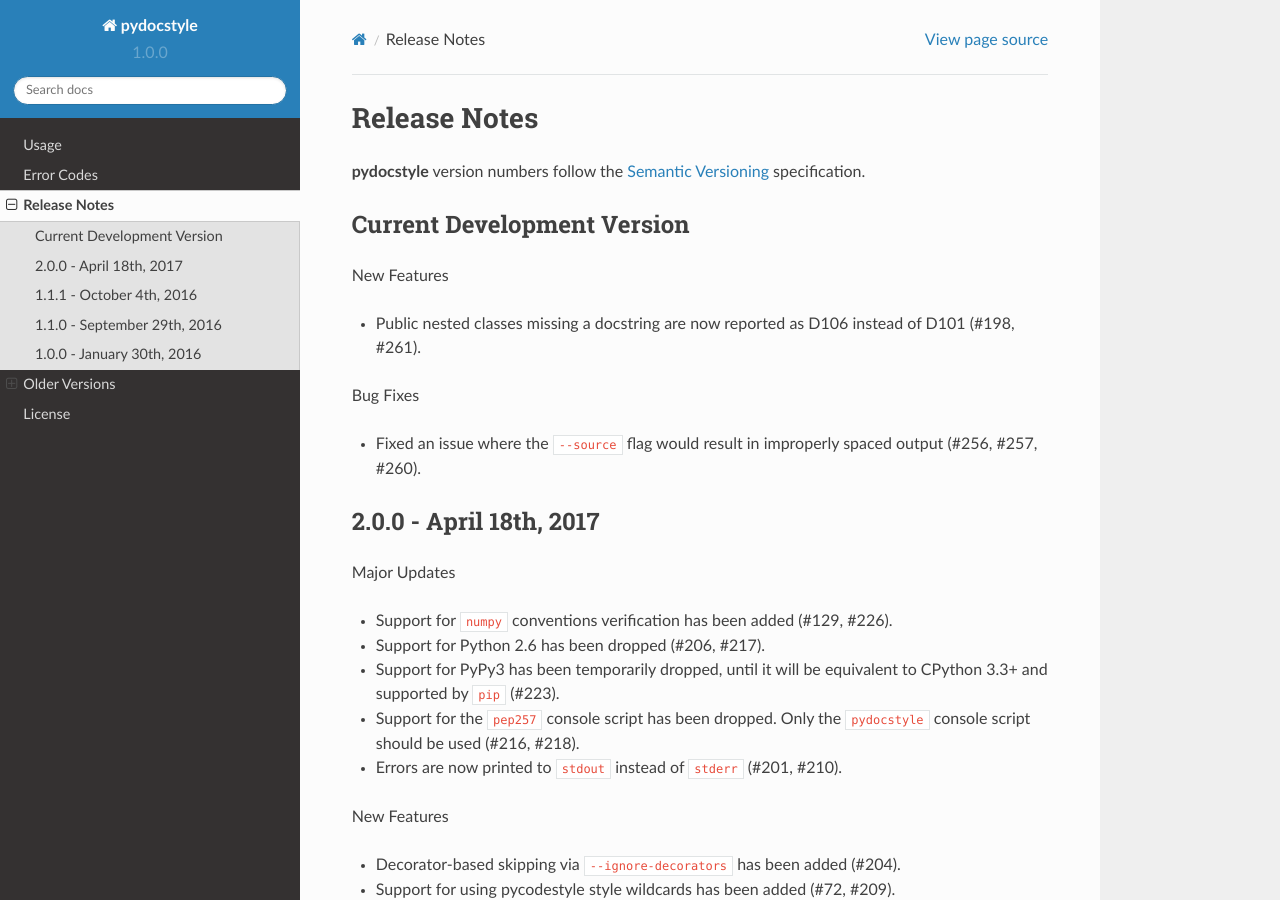
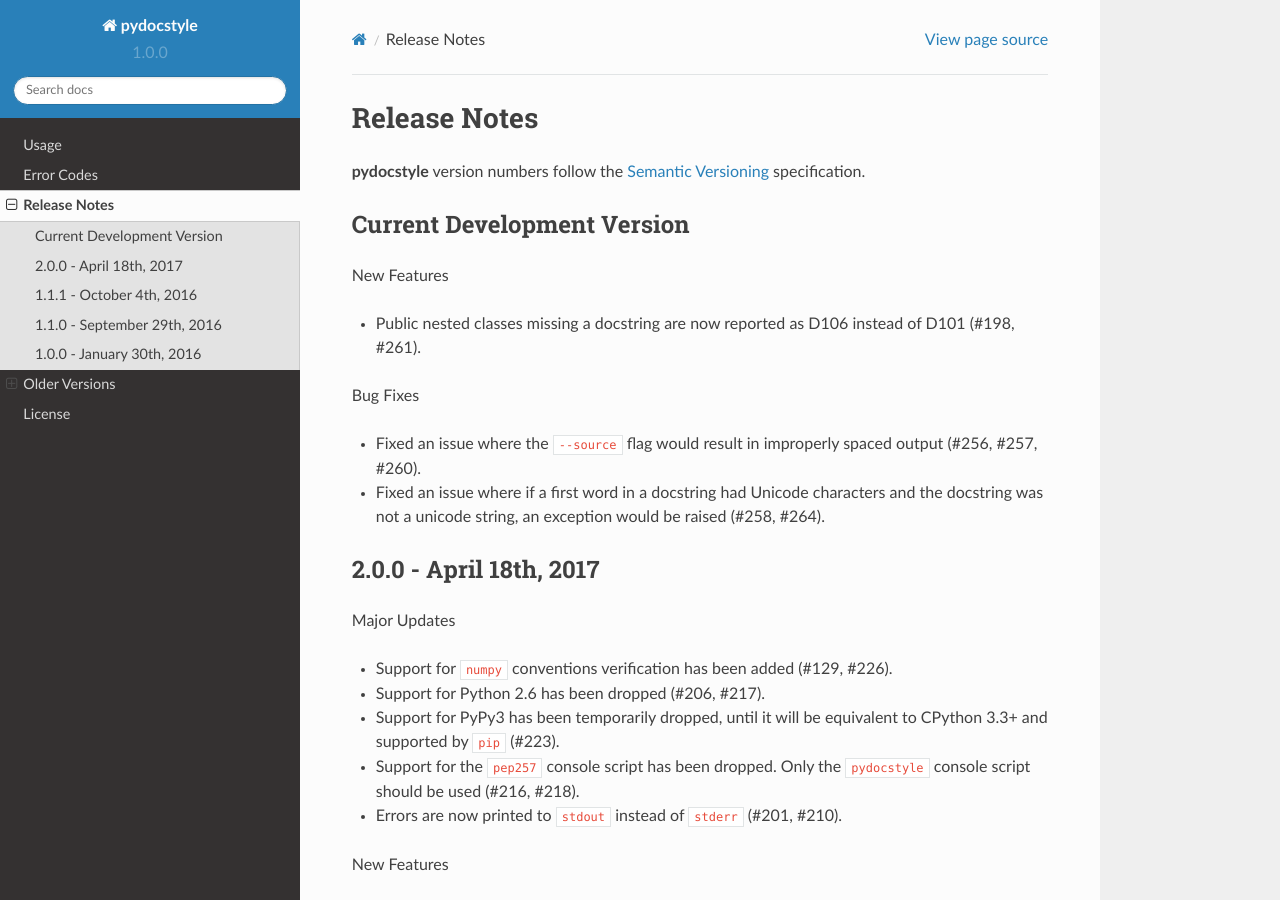
Before and after one commit to PyCQA/pydocstyle, a Sphinx documentation site: the page built from docs/release_notes.rst, in a window 1280 px wide and 900 px high. Built offline with Sphinx 7.4.7 and the Read the Docs theme 2.0.0, drawn with Linux system fonts in a browser that asks for light colours; the version number is read from the project's files by our own code.

Commit message:
Added release notes and removed accidentally added file.

```diff
--- a/docs/release_notes.rst
+++ b/docs/release_notes.rst
@@ -17,6 +17,9 @@
 
 * Fixed an issue where the ``--source`` flag would result in improperly
   spaced output (#256, #257, #260).
+* Fixed an issue where if a first word in a docstring had Unicode characters
+  and the docstring was not a unicode string, an exception would be raised
+  (#258, #264).
 
 
 2.0.0 - April 18th, 2017
--- a/example.py
+++ /dev/null
@@ -1,2 +0,0 @@
-def foo():
-	"ןןאי וא"
```
